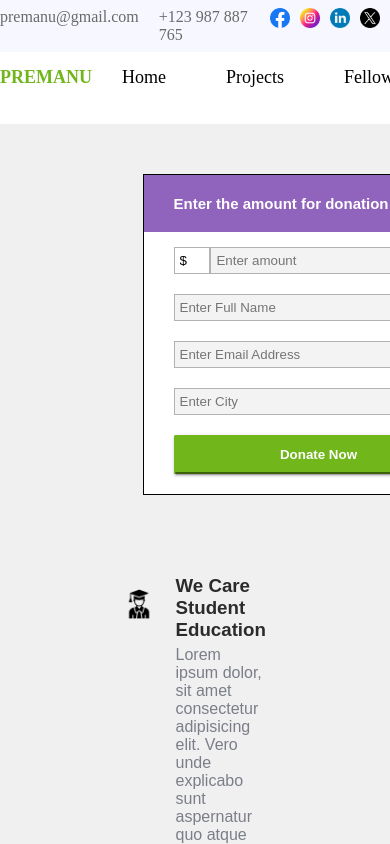
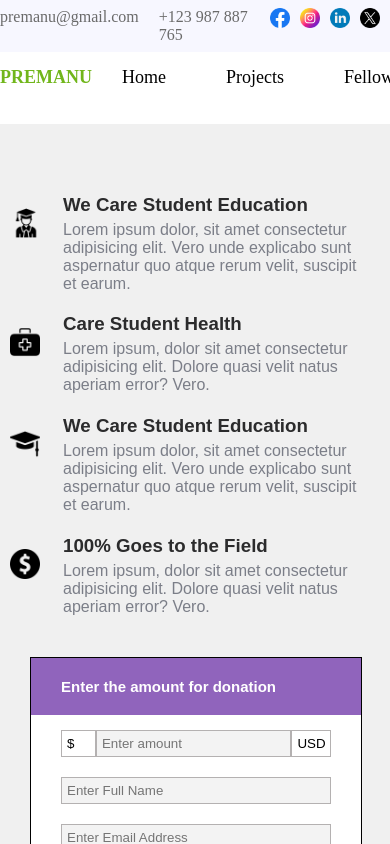
Before and after one commit to srquev/PREMANU-FOUNDATION, an Angular app: page /getinvolved in a window 390 px wide. Shown: the top 844 px of the page. Built offline with nearby package versions, Linux system fonts and the light colour scheme.

Commit message:
added media query for responsiveness

```diff
--- a/src/app/components/get-involved/get-involved.component.html
+++ b/src/app/components/get-involved/get-involved.component.html
@@ -1,20 +1,4 @@
 <div class="get-involved-main-container">
-  <div class="donate-form-container">
-    <form action="">
-      <h5>Enter the amount for donation</h5>
-      <div class="input-group">
-        <!-- <span class="currency-prefix" type="text" >$</span> -->
-        <input type="text" value="$" class="currency-prefix">
-        <input type="text" placeholder="Enter amount" />
-        <input type="text" value="USD" class="currency-suffix">
-        <!-- <span class="currency-suffix">USD</span> -->
-      </div>
-      <input type="text" placeholder="Enter Full Name" />
-      <input type="text" placeholder="Enter Email Address" />
-      <input type="text" placeholder="Enter City" />
-      <button> Donate Now </button>
-    </form>
-  </div>
 
   <div class="get-involved-text">
     <tr class="content">
@@ -75,4 +59,22 @@
       </td>
     </tr>
   </div>
+
+  <div class="donate-form-container">
+    <form action="">
+      <h5>Enter the amount for donation</h5>
+      <div class="input-group">
+        <!-- <span class="currency-prefix" type="text" >$</span> -->
+        <input type="text" value="$" class="currency-prefix">
+        <input type="text" placeholder="Enter amount" />
+        <input type="text" value="USD" class="currency-suffix">
+        <!-- <span class="currency-suffix">USD</span> -->
+      </div>
+      <input type="text" placeholder="Enter Full Name" />
+      <input type="text" placeholder="Enter Email Address" />
+      <input type="text" placeholder="Enter City" />
+      <button> Donate Now </button>
+    </form>
+  </div>
+
 </div>
--- a/src/app/components/get-involved/get-involved.component.scss
+++ b/src/app/components/get-involved/get-involved.component.scss
@@ -8,13 +8,8 @@
     align-content: space-around;
     background-color: #f0f0f0;
     font-family: Arial, sans-serif;
+    max-width: 100%;
 
-
-    @media (max-width: 768px) {
-        flex-direction: column;
-        justify-content: center;
-
-      }
 
 }
 .donate-form-container{
@@ -31,7 +26,8 @@
         flex-direction: column;
         background-color: #fff;
         border: 1px solid black;
-        width: 350px;
+        // width: 350px;
+        width: 100%;
         height: auto;
         padding-bottom: 10px;
 
@@ -55,12 +51,13 @@
 
 }
 
-input{
+input {
 
     margin: 10px 30px;
     padding: 5px;
     background-color: #f3f3f3;
     border: 1px solid #b4b1b1;
+
 
 }
 
@@ -131,4 +128,33 @@ p{
 
 
     }
+
 }
+
+    /* Media query for smaller screens */
+    @media only screen and (max-width: 768px) {
+        .get-involved-main-container {
+            flex-direction: column;
+            align-items: center;
+            padding: 30px;
+
+
+        }
+
+        .donate-form-container,
+        .get-involved-text {
+            width: 100%;
+            max-width: none;
+            margin: 10px;
+        }
+
+        .input-group {
+            flex-direction: row;
+
+        }
+
+        p{
+            width: 100%;
+        }
+
+    }
```
